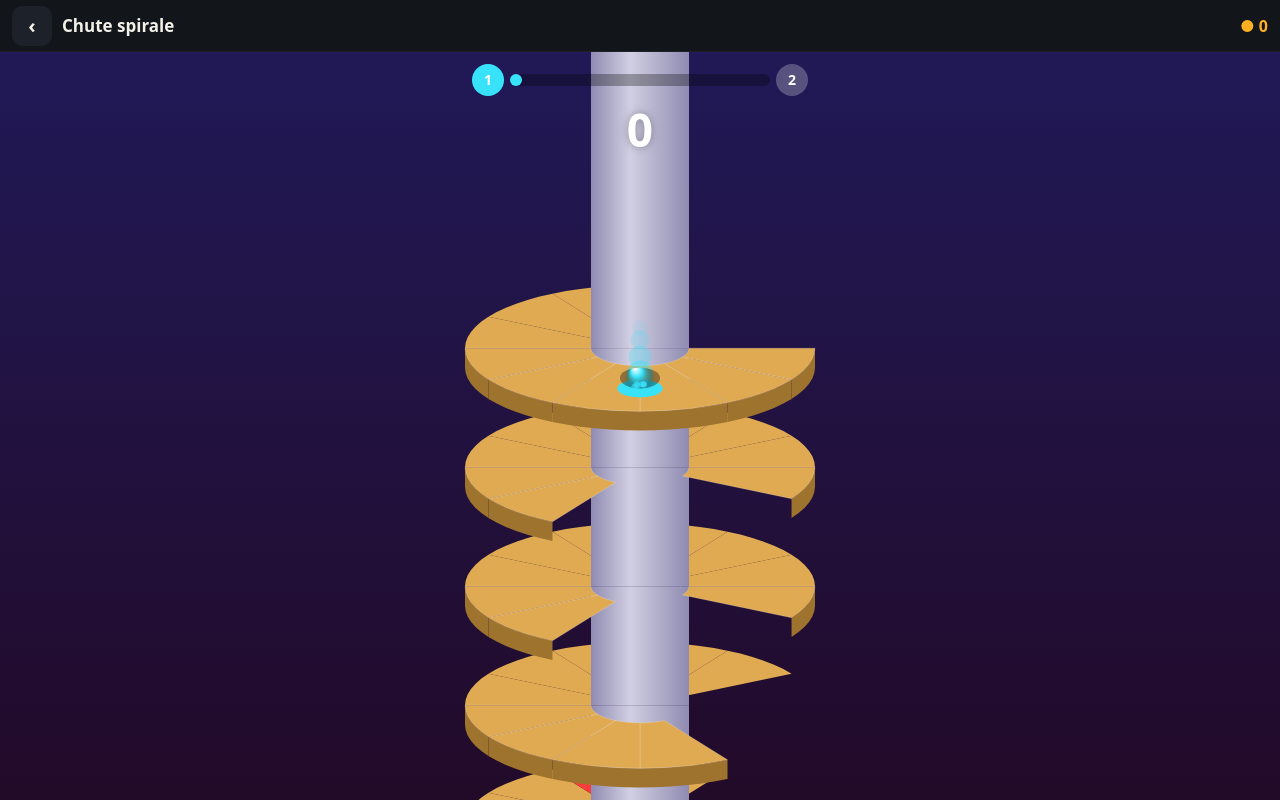
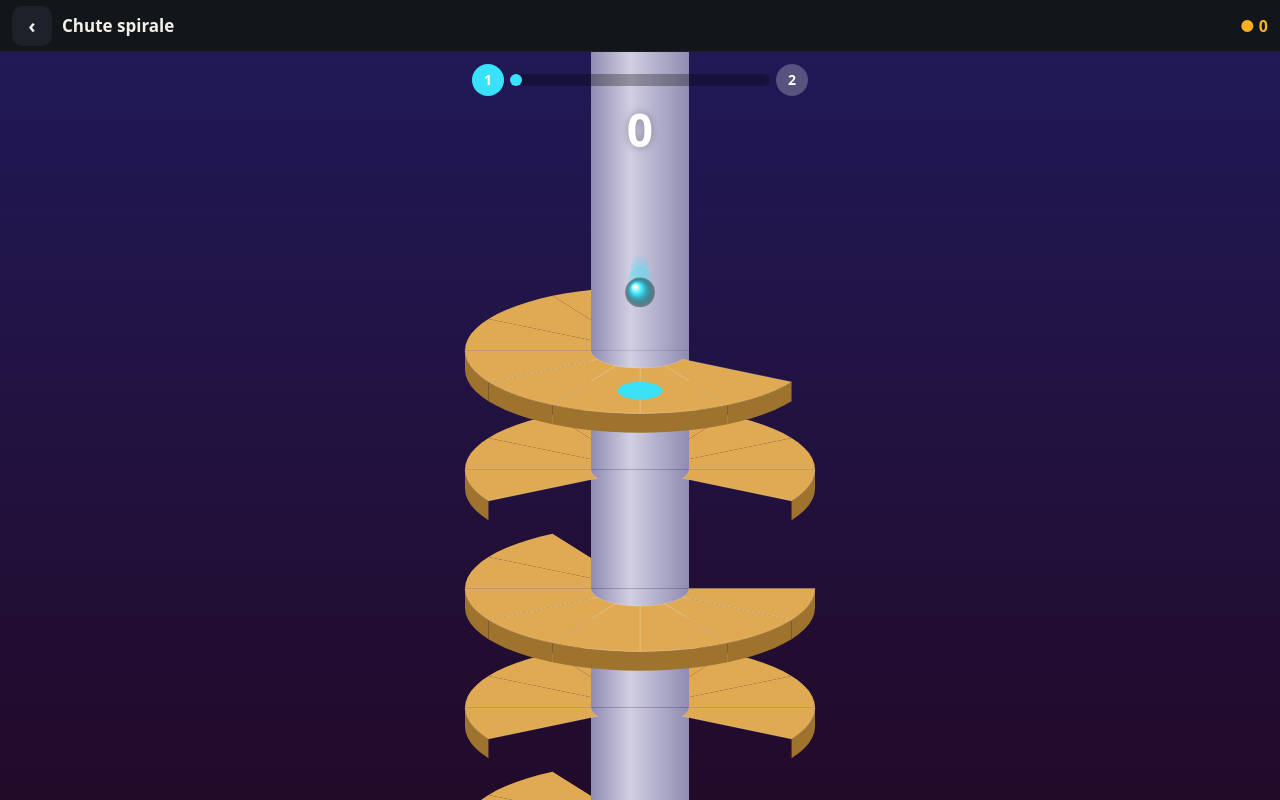
Before and after one commit to Nourkarim69/squad-rush, a plain HTML site: page games/helix.html in a window 1280 px wide. Drawn offline with Linux system fonts and the light colour scheme; animation ran at ten frames a second.

Commit message:
Chute spirale: rebond plus haut et niveaux faciles au début, difficulté progressive
Co-Authored-By: Claude Opus 5.5 <noreply@anthropic.com>

```diff
--- a/games/helix.html
+++ b/games/helix.html
@@ -15,6 +15,8 @@ Arcade.bar('Chute spirale');
 const cv=document.getElementById('c'),V=Arcade.canvas(cv),ctx=V.ctx;
 const TAU=Math.PI*2,NS=12,A=TAU/NS,TILT=0.36;
 const rnd=(a,b)=>a+Math.random()*(b-a);
+let DIFF=0;
+const grav=()=>1500+900*DIFF, bounceV=()=>-Math.sqrt(2*grav()*geo().SP*(1.1-0.5*DIFF));
 let level=Arcade.get('helix.level',1);
 let discs,ball,rot,cam,state,score,streak,next,parts,splats,trail,shake,flash,pal,tt,banner;
 
@@ -26,18 +28,25 @@ function palette(l){
 function geo(){const R=Math.min(V.W*0.4,175);return{R,r0:R*0.28,SP:R*0.68,cx:V.W/2,HY:V.H*0.3,br:R*0.085};}
 function newLevel(){
   pal=palette(level);
-  const N=Math.min(16+level*2,44);discs=[];
+  // difficulty 0 (level 1) -> 1 (level 15+)
+  DIFF=Math.min(1,(level-1)/14);
+  const N=Math.min(10+level*2,44);discs=[];
   for(let i=0;i<N;i++){
     const segs=new Array(NS).fill(0);
-    const gl=level<3?3:level<7?2:Math.random()<.5?1:2,g=Math.floor(Math.random()*NS);
+    // gap size: big at first, smaller later
+    const gl=level<=2?4:level<=4?3:level<=8?(Math.random()<.5?2:3):level<=12?2:(Math.random()<.5?1:2);
+    const g=Math.floor(Math.random()*NS);
     for(let k=0;k<gl;k++)segs[(g+k)%NS]=1;
-    if(i>0){
-      let reds=Math.min(6,Math.floor(level/2)+(i>4?1:0)+(Math.random()<.3?1:0));
-      for(let tries=0;reds>0&&tries<50;tries++){const k=Math.floor(Math.random()*NS);if(segs[k]===0){segs[k]=2;reds--;}}
+    // red zones: none on level 1, few early, more later; first discs are always safe
+    const safe=level<5?3:1;
+    if(i>=safe&&level>1){
+      let reds=Math.floor(DIFF*5+Math.random()*(1+DIFF*1.5));
+      if(level<=3&&Math.random()<.5)reds=0;
+      for(let tries=0;reds>0&&tries<50;tries++){const k=Math.floor(Math.random()*NS);if(segs[k]===0&&segs[(k+1)%NS]!==1&&segs[(k+NS-1)%NS]!==1){segs[k]=2;reds--;}}
     }
-    // second gap on long levels
-    if(level>4&&Math.random()<.25){const k=Math.floor(Math.random()*NS);if(segs[k]===0)segs[k]=1;}
-    discs.push({segs,broken:0,spin:level>=6&&i>3&&Math.random()<.15?(Math.random()<.5?-1:1)*0.9:0,off:0});
+    if(level>6&&Math.random()<.2){const k=Math.floor(Math.random()*NS);if(segs[k]===0)segs[k]=1;}
+    const spin=level>=7&&i>3&&Math.random()<0.08+DIFF*0.2?(Math.random()<.5?-1:1)*(0.5+DIFF*0.8):0;
+    discs.push({segs,broken:0,spin,off:0});
   }
   discs.push({segs:new Array(NS).fill(3),broken:0,goal:true,spin:0,off:0});
   ball={y:-60,vy:0,sq:0};rot=0;cam=-200;state='play';score=0;streak=0;next=0;parts=[];splats=discs.map(()=>[]);trail=[];shake=0;flash=0;tt=0;
@@ -66,10 +75,10 @@ function land(){
     if(seg===3){ball.y=y;state='win';win();return;}
     if(seg===1){streak++;score+=streak;breakDisc(next,false);next++;continue;}
     if(streak>=3){ // fire ball smashes anything
-      score+=streak*2;breakDisc(next,true);flash=0.25;shake=0.25;streak=0;next++;ball.vy=-Math.sqrt(2*2200*g.SP*0.55);return;
+      score+=streak*2;breakDisc(next,true);flash=0.25;shake=0.25;streak=0;next++;ball.vy=bounceV();return;
     }
     if(seg===2){ball.y=y;state='dead';die();return;}
-    ball.y=y;ball.vy=-Math.sqrt(2*2200*g.SP*0.55);ball.sq=1;streak=0;
+    ball.y=y;ball.vy=bounceV();ball.sq=1;streak=0;
     splats[next].push({a:ballAngle(d),s:rnd(.8,1.2)});if(splats[next].length>6)splats[next].shift();
     for(let j=0;j<6;j++)parts.push({k:'dot',x:g.cx+rnd(-6,6),y:y+(g.r0+g.R)/2*TILT,vx:rnd(-120,120),vy:rnd(-160,-40),life:.35,col:pal.ball});
     return;
@@ -167,7 +176,7 @@ function frame(dt){
   tt+=dt;const g=geo(),W=V.W,H=V.H;
   if(state==='play'){
     if(keys.ArrowLeft)rot-=3*dt;if(keys.ArrowRight)rot+=3*dt;
-    ball.vy+=2200*dt;if(ball.vy>1400)ball.vy=1400;ball.y+=ball.vy*dt;ball.sq=Math.max(0,ball.sq-dt*6);
+    ball.vy+=grav()*dt;if(ball.vy>1400)ball.vy=1400;ball.y+=ball.vy*dt;ball.sq=Math.max(0,ball.sq-dt*6);
     land();
   }
   for(const d of discs)if(d.spin)d.off+=d.spin*dt;
--- a/sw.js
+++ b/sw.js
@@ -1,5 +1,5 @@
 // Offline cache: serve from cache, refresh in the background.
-const VERSION = 'arcade-v3';
+const VERSION = 'arcade-v4';
 const FILES = [
   './', './index.html', './manifest.webmanifest',
   './shared/common.css', './shared/common.js',
```
